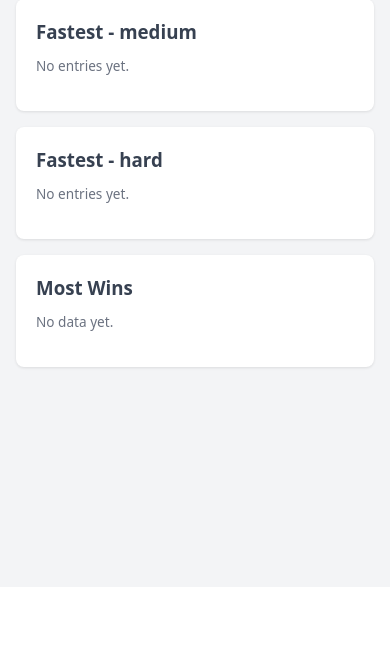
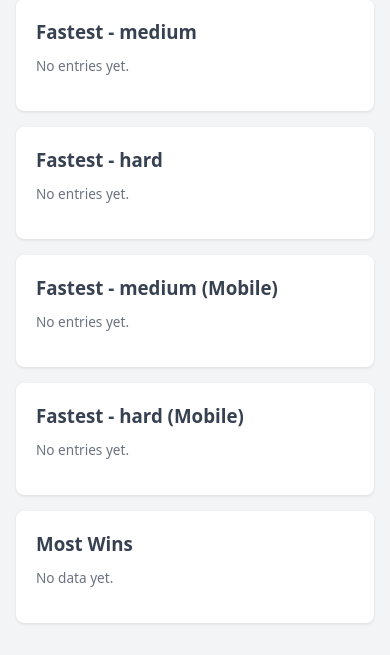
Before and after one commit to rfflrt/MAC0350-Individual, a FastAPI app: template templates/leaderboard.html in a window 390 px wide. Shown: the part 257-912 px from the top of the page. Before the commit the page ends 628 px from the top, so only its background shows below. Run offline with FastAPI, Linux system fonts and the light colour scheme; the template is opened without the code that fills it, so the values that code supplies are empty.

Commit message:
New difficulties for mobile

```diff
--- a/game.py
+++ b/game.py
@@ -4,7 +4,9 @@ import json
 
 difficulties = {"easy": {"rows": 9, "cols": 9, "mines": 10},
                 "medium": {"rows": 16, "cols": 16, "mines": 40},
-                "hard": {"rows": 25, "cols": 25, "mines": 150}}
+                "medium (Mobile)": {"rows": 15, "cols": 10, "mines": 30},
+                "hard": {"rows": 20, "cols": 20, "mines": 110},
+                "hard (Mobile)": {"rows": 20, "cols": 10, "mines": 80}}
 
 def place_mines(rows, cols, count, safeR, safeC):
     safe = {(safeR + r, safeC + c)
--- a/main.py
+++ b/main.py
@@ -89,7 +89,7 @@ async def leaderboard(request: Request, user: User = Depends(get_active_user), s
         return RedirectResponse("/login")
 
     best_times = {}
-    for diff in ["easy", "medium", "hard"]:
+    for diff in ["easy", "medium", "hard", "medium (Mobile)", "hard (Mobile)"]:
         rows = session.exec(select(BestTime, User).join(User, BestTime.user_id == User.id).where(BestTime.difficulty == diff).order_by(BestTime.time_seconds)).all()
         seen = {}
         for bt, u in rows:
--- a/static/game.css
+++ b/static/game.css
@@ -9,7 +9,7 @@
 .hud button, .hud a { font-size: .82rem; padding: .35rem .65rem; }
 
 #board-wrap {
-  overflow: visible;
+  overflow: auto;
   margin: 0 auto;
   display: flex;
   justify-content: center;
--- a/static/game.js
+++ b/static/game.js
@@ -54,7 +54,7 @@ function initGame(dataset){
         const byH = Math.floor(availH / rows);
         const byW = Math.floor(availW / cols);
 
-        return Math.max(24, Math.min(byH, byW, 40));
+        return Math.min(byH, byW, 40);
     }
 
     function applySize(){
--- a/templates/leaderboard.html
+++ b/templates/leaderboard.html
@@ -4,7 +4,7 @@
 {% block content %}
 <h2>Leaderboard</h2>
 <div class="lb-grid">
-    {% for diff in ["easy", "medium", "hard"] %}
+    {% for diff in ["easy", "medium", "hard", "medium (Mobile)", "hard (Mobile)"] %}
     <section class="card">
         <h3>Fastest - {{ diff }}</h3>
         {% if best_times[diff] %}
```
Also changed, not shown: minesweeper.db.
